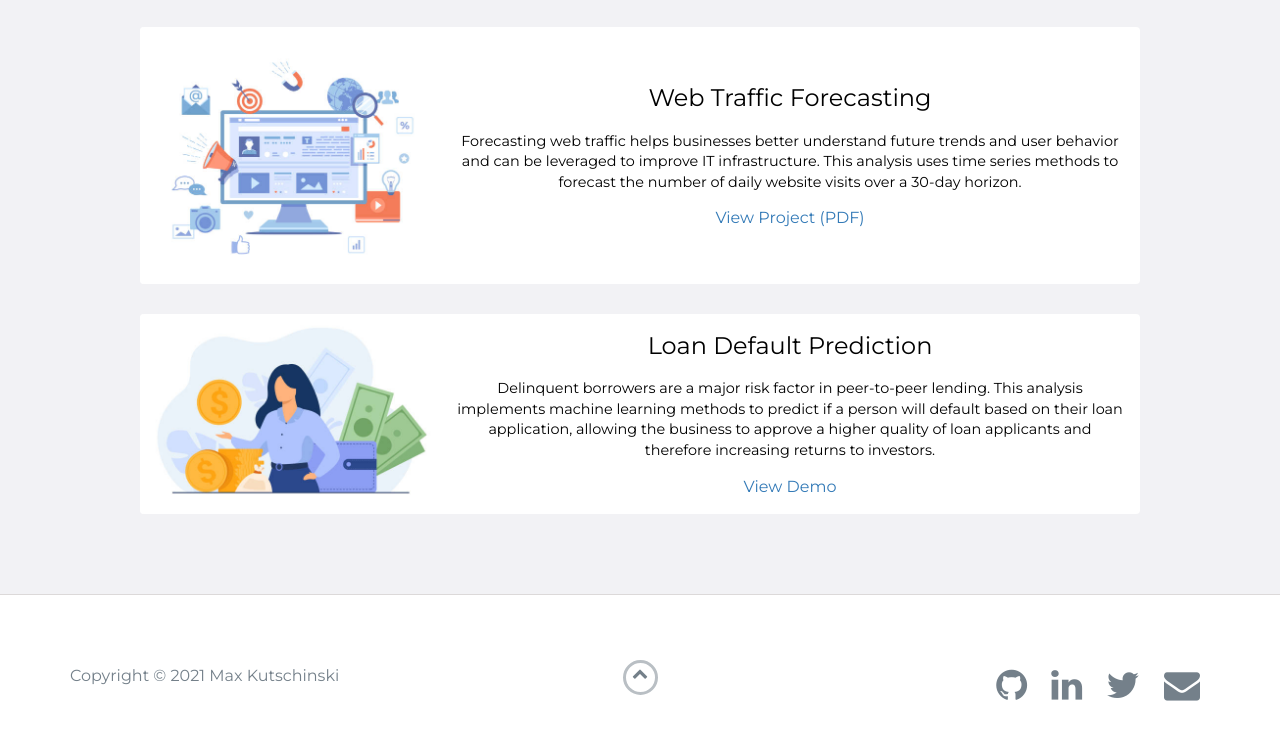
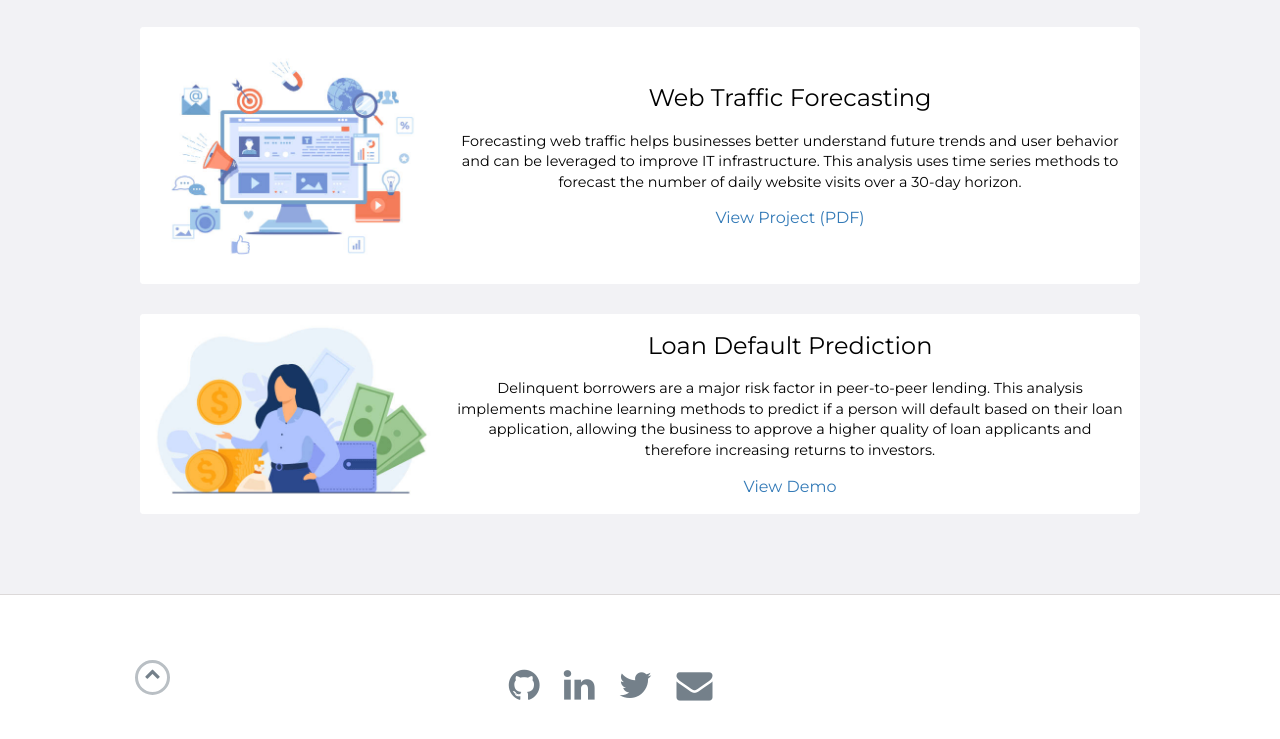
Before and after one commit to maxwkut/maxwkut.github.io, a website: page index.html in a window 1280 px wide. Shown: the part 1528-2267 px from the top of the page. Drawn offline with nearby package versions, Linux system fonts and the light colour scheme.

Commit message:
Update index.html

```diff
--- a/index.html
+++ b/index.html
@@ -162,11 +162,6 @@
     <footer>
         <div class="container">
             <div class="row">
-                <div class="col-sm-5 copyright">
-                    <p>
-                        Copyright &copy; 2021 Max Kutschinski
-                    </p>
-                </div>
                 <div class="col-sm-2 top">
                     <span id="to-top">
                         <i class="fa fa-chevron-up" aria-hidden="true"></i>
```
